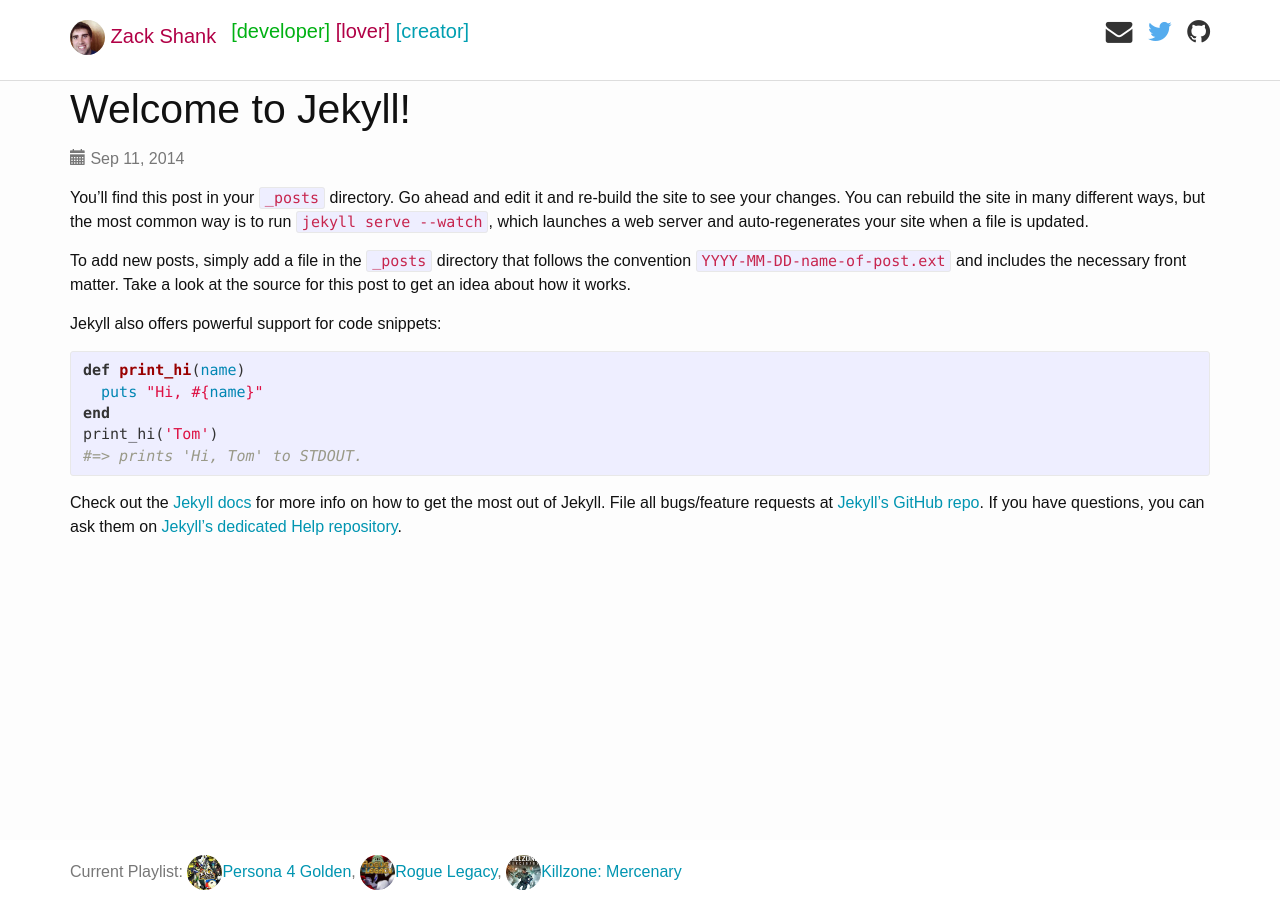
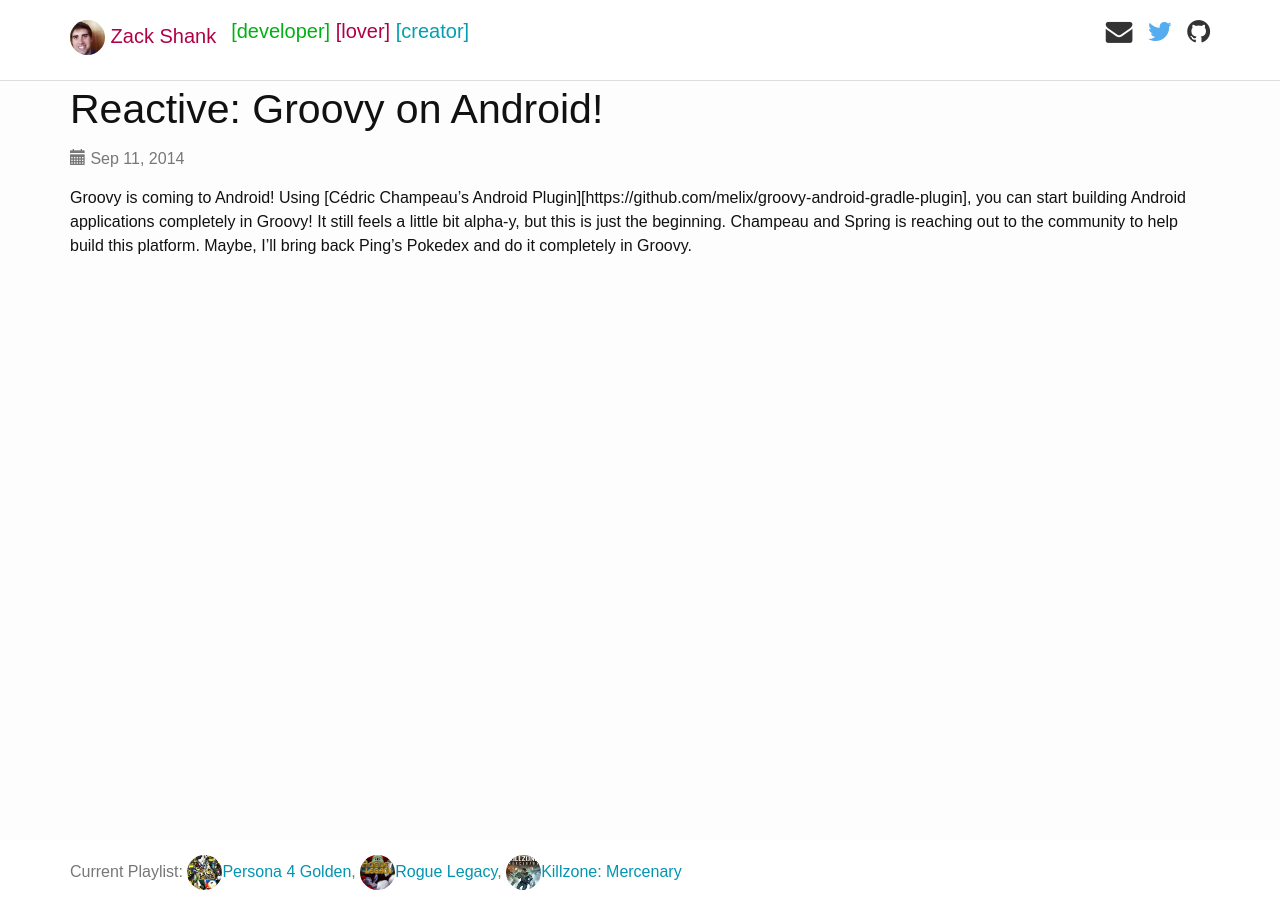
Before and after one commit to zpshank/zpshank.github.io, a Jekyll site: the page built from _posts/2014-09-11-welcome-to-jekyll.markdown, in a window 1280 px wide. Built offline with Jekyll 4.4.1, drawn with Linux system fonts in a browser that asks for light colours; nearby versions of some CDN libraries; some web fonts are replaced.

Commit message:
Groovy for android

```diff
--- a/_posts/2014-09-11-welcome-to-jekyll.markdown
+++ b/_posts/2014-09-11-welcome-to-jekyll.markdown
@@ -1,25 +1,7 @@
 ---
 layout: post
-title:  "Welcome to Jekyll!"
+title:  "Reactive: Groovy on Android!"
 date:   2014-09-11 21:59:02
-categories: jekyll update
+categories: groovy android
 ---
-You’ll find this post in your `_posts` directory. Go ahead and edit it and re-build the site to see your changes. You can rebuild the site in many different ways, but the most common way is to run `jekyll serve --watch`, which launches a web server and auto-regenerates your site when a file is updated.
-
-To add new posts, simply add a file in the `_posts` directory that follows the convention `YYYY-MM-DD-name-of-post.ext` and includes the necessary front matter. Take a look at the source for this post to get an idea about how it works.
-
-Jekyll also offers powerful support for code snippets:
-
-{% highlight ruby %}
-def print_hi(name)
-  puts "Hi, #{name}"
-end
-print_hi('Tom')
-#=> prints 'Hi, Tom' to STDOUT.
-{% endhighlight %}
-
-Check out the [Jekyll docs][jekyll] for more info on how to get the most out of Jekyll. File all bugs/feature requests at [Jekyll’s GitHub repo][jekyll-gh]. If you have questions, you can ask them on [Jekyll’s dedicated Help repository][jekyll-help].
-
-[jekyll]:      http://jekyllrb.com
-[jekyll-gh]:   https://github.com/jekyll/jekyll
-[jekyll-help]: https://github.com/jekyll/jekyll-help
+Groovy is coming to Android! Using [Cédric Champeau's Android Plugin][https://github.com/melix/groovy-android-gradle-plugin], you can start building Android applications completely in Groovy! It still feels a little bit alpha-y, but this is just the beginning. Champeau and Spring is reaching out to the community to help build this platform. Maybe, I'll bring back Ping's Pokedex and do it completely in Groovy.
--- a/_posts/2014-10-16-Proactive-GO.markdown
+++ b/_posts/2014-10-16-Proactive-GO.markdown
@@ -2,7 +2,7 @@
 layout: post
 title:  "Proactive: Google App Scripts"
 date:   2014-10-16 9:41:48
-categories: jekyll update
+categories: proactive google
 ---
 I am intrigued by [Google App Scripts][googleAppScripts]. I feel that this technology could greatly increase productivity when working with Google Apps. I intend to continue my investigation in my free time. I'm playing around with automatically exporting a Google Doc to a pdf when saved. This would be
 
```
